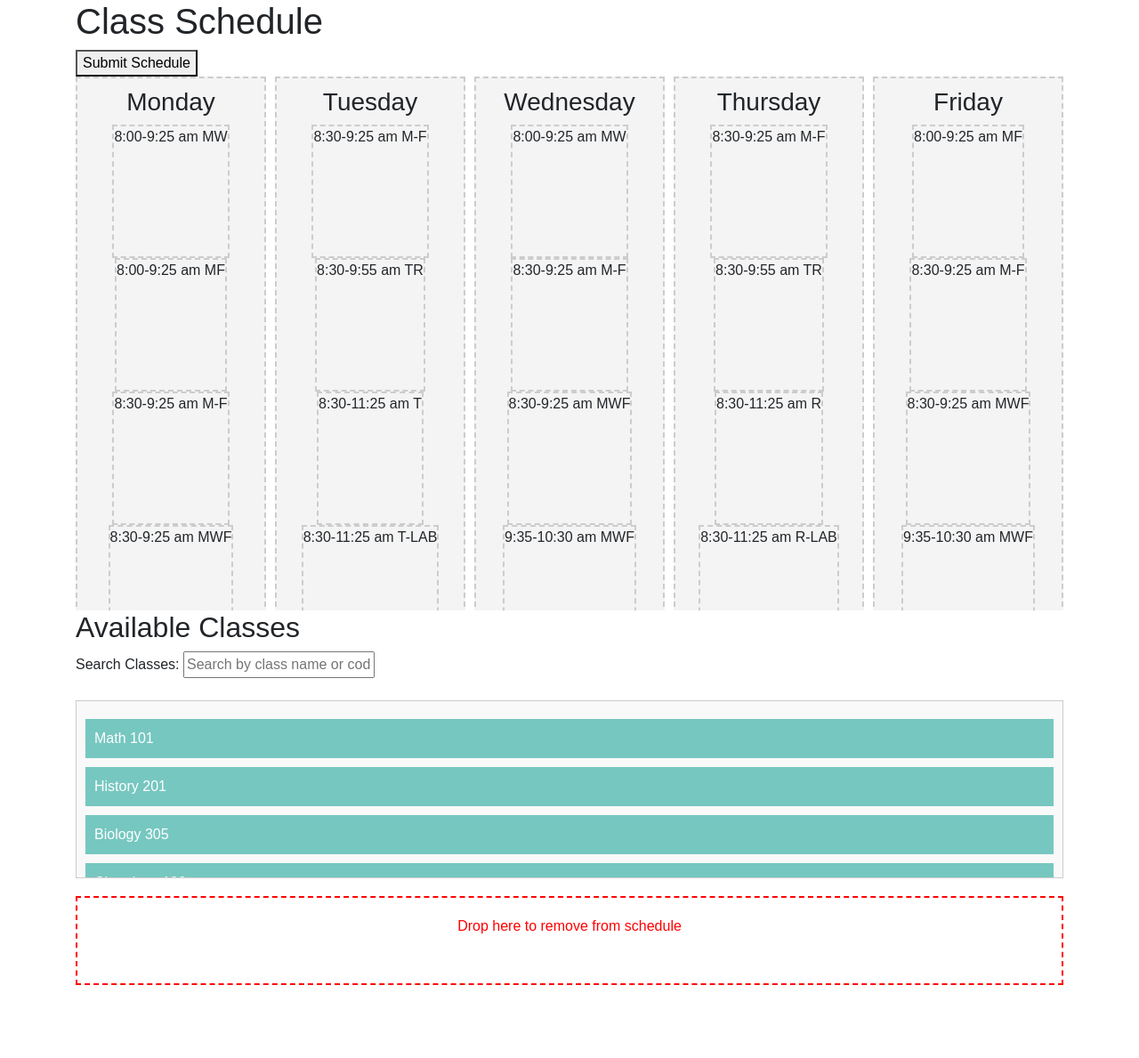
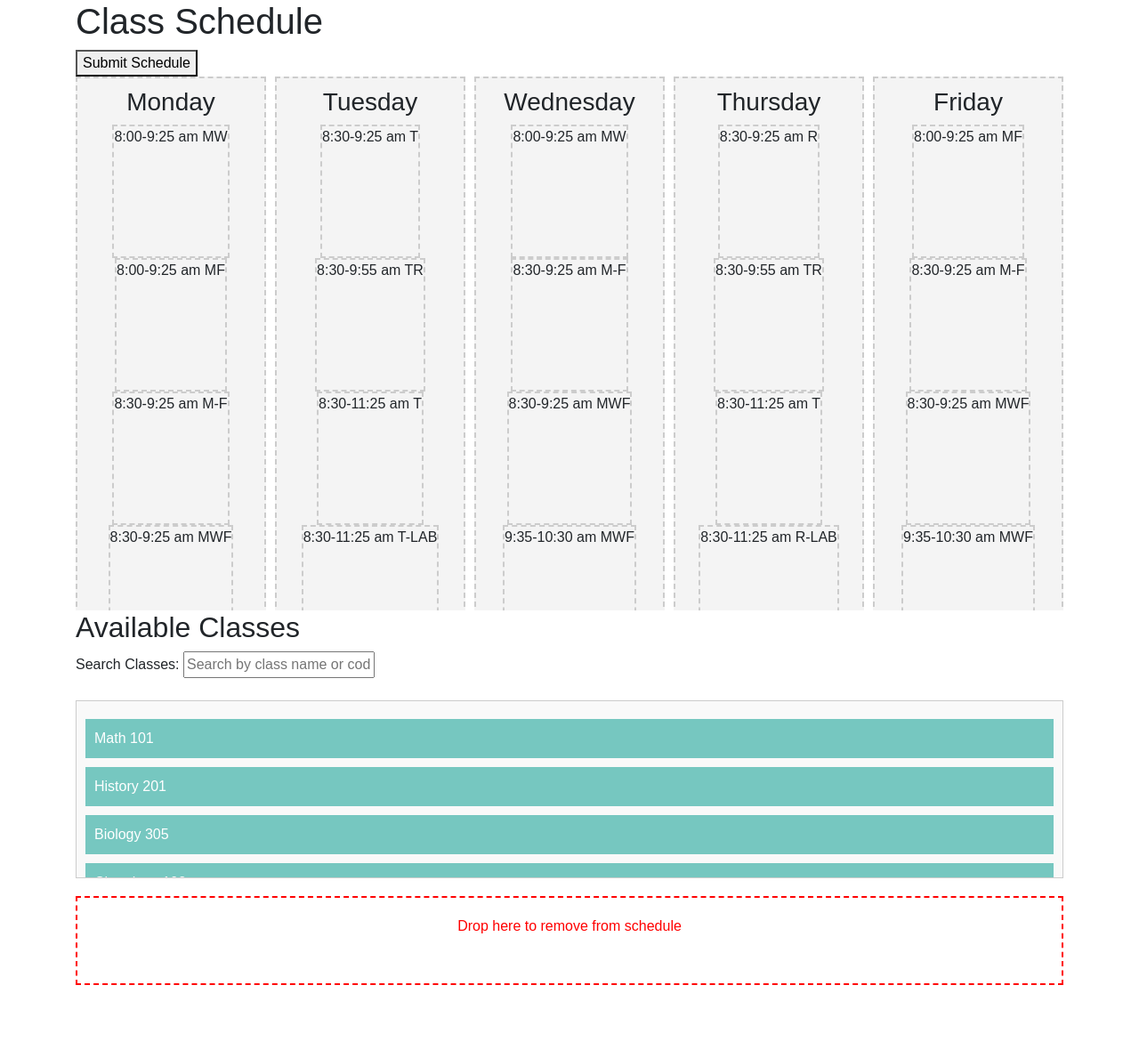
Before and after one commit to MA0610/SchedulingWebsite, a Flask app: page / in a window 1280 px wide. Shown: the part 56-1245 px from the top of the page at 89% size. Run offline with Flask 3, Linux system fonts and the light colour scheme; some libraries are stand-ins or nearby versions.

Commit message:
Update home.html

```diff
--- a/templates/home.html
+++ b/templates/home.html
@@ -72,110 +72,100 @@
             <div class="schedule">
                 <div class="day droppable" data-day="Monday">
                     <h3>Monday</h3>
+                    <div class="time-slot droppable" data-time-slot="0" day-set="MW" data-days="8:00-9:25 am">8:00-9:25 am MW</div>
+                    <div class="time-slot droppable" data-time-slot="1" day-set="MF" data-days="8:00-9:25 am">8:00-9:25 am MF</div>
+                    <div class="time-slot droppable" data-time-slot="2" day-set="M-F" data-days="8:30-9:25 am">8:30-9:25 am M-F</div>
+                    <div class="time-slot droppable" data-time-slot="3" day-set="MWF" data-days="8:30-9:25 am">8:30-9:25 am MWF</div>
+                    <div class="time-slot droppable" data-time-slot="4" day-set="MWF" data-days="9:35-10:30 am">9:35-10:30 am MWF</div>
+                    <div class="time-slot droppable" data-time-slot="5" day-set="MWF" data-days="10:40-11:35 am">10:40-11:35 am MWF</div>
+                    <div class="time-slot droppable" data-time-slot="6" day-set="MWF" data-days="11:45-12:40 pm">11:45-12:40 pm MWF</div>
+                    <div class="time-slot droppable" data-time-slot="7" day-set="M-F" data-days="1:55-2:50 pm">1:55-2:50 pm M-F</div>
+                    <div class="time-slot droppable" data-time-slot="8" day-set="MWF" data-days="1:55-2:50 pm">1:55-2:50 pm MWF</div>
+                    <div class="time-slot droppable" data-time-slot="9" day-set="MWF" data-days="1:55-2:50 pm">1:55-2:50 pm MWF</div>
+                    <div class="time-slot droppable" data-time-slot="10" day-set="MWF" data-days="3:00-3:55 pm">3:00-3:55 pm MWF</div>
+                    <div class="time-slot droppable" data-time-slot="11" day-set="M-LAB" data-days="3:00-5:55 pm">3:00-5:55 pm M-LAB</div>
+                    <div class="time-slot droppable" data-time-slot="12" day-set="MWF" data-days="4:05-5:00 pm">4:05-5:00 pm MWF</div>
+                    <div class="time-slot droppable" data-time-slot="13" day-set="MW" data-days="4:05-5:30 pm">4:05-5:30 pm MW</div>
+                    <div class="time-slot droppable" data-time-slot="14" day-set="MF" data-days="4:05-5:30 pm">4:05-5:30 pm MF</div>
+                    <div class="time-slot droppable" data-time-slot="15" day-set="MW" data-days="5:40-7:05 pm">5:40-7:05 pm MW</div>
+                    <div class="time-slot droppable" data-time-slot="16" day-set="MW" data-days="7:15-8:40 pm">7:15-8:40 pm MW</div>
+                    <div class="time-slot droppable" data-time-slot="17" day-set="M-LAB" data-days="7:15-10:10 pm">7:15-10:10 pm M-LAB</div>
+                    <div class="time-slot droppable" data-time-slot="18" day-set="MW" data-days="8:50-10:15 pm">8:50-10:15 pm MW</div>
+                </div>
 
-                    <div class="time-slot droppable" data-time-slot="0" data-days="8:00-9:25 am MW">8:00-9:25 am MW</div>
-                    <div class="time-slot droppable" data-time-slot="1" data-days="8:00-9:25 am MF">8:00-9:25 am MF</div>
-                    <div class="time-slot droppable" data-time-slot="2" data-days="8:30-9:25 am M-F">8:30-9:25 am M-F</div>
-                    <div class="time-slot droppable" data-time-slot="3" data-days="8:30-9:25 am MWF">8:30-9:25 am MWF</div>
-                    <div class="time-slot droppable" data-time-slot="4" data-days="9:35-10:30 am MWF" >9:35-10:30 am MWF</div>
-                    <div class="time-slot droppable" data-time-slot="5" data-days="10:40-11:35 am MWF" >10:40-11:35 am MWF</div>
-                    <div class="time-slot droppable" data-time-slot="6" data-days="11:45-12:40 pm MWF">11:45-12:40 pm MWF</div>
-                    <div class="time-slot droppable" data-time-slot="7" data-days="1:55-2:50 pm M-F">1:55-2:50 pm M-F</div>
-                    <div class="time-slot droppable" data-time-slot="8" data-days="1:55-2:50 pm MWF">1:55-2:50 pm MWF</div>
-                    <div class="time-slot droppable" data-time-slot="9" data-days="1:55-2:50 pm MWF">1:55-2:50 pm MWF</div>
-                    <div class="time-slot droppable" data-time-slot="10" data-days="3:00-3:55 pm MWF">3:00-3:55 pm MWF</div>
-                    <div class="time-slot droppable" data-time-slot="11" data-days="3:00-5:55 pm M-LAB">3:00-5:55 pm M-LAB</div>
-                    <div class="time-slot droppable" data-time-slot="12" data-days="4:05-5:00 pm MWF">4:05-5:00 pm MWF</div>
-                    <div class="time-slot droppable" data-time-slot="13" data-days="4:05-5:30 pm MW">4:05-5:30 pm MW</div>
-                    <div class="time-slot droppable" data-time-slot="14" data-days="4:05-5:30 pm MF">4:05-5:30 pm MF</div>
-                    <div class="time-slot droppable" data-time-slot="15" data-days="5:40-7:05 pm MW">5:40-7:05 pm MW</div>
-                    <div class="time-slot droppable" data-time-slot="16" data-days="7:15-8:40 pm MW">7:15-8:40 pm MW</div>
-                    <div class="time-slot droppable" data-time-slot="17" data-days="7:15-10:10 pm M-LAB">7:15-10:10 pm M-LAB</div>
-                    <div class="time-slot droppable" data-time-slot="18" data-days="8:50-10:15 pm MW">8:50-10:15 pm MW</div>
-
-                </div>
                 <div class="day droppable" data-day="Tuesday">
                     <h3>Tuesday</h3>
+                    <div class="time-slot droppable" data-time-slot="0" day-set="T" data-days="8:30-9:25 am">8:30-9:25 am T</div>
+                    <div class="time-slot droppable" data-time-slot="1" day-set="TR" data-days="8:30-9:55 am">8:30-9:55 am TR</div>
+                    <div class="time-slot droppable" data-time-slot="2" day-set="T" data-days="8:30-11:25 am">8:30-11:25 am T</div>
+                    <div class="time-slot droppable" data-time-slot="3" day-set="T-LAB" data-days="8:30-11:25 am">8:30-11:25 am T-LAB</div>
+                    <div class="time-slot droppable" data-time-slot="4" day-set="TR" data-days="10:05-11:30 am">10:05-11:30 am TR</div>
+                    <div class="time-slot droppable" data-time-slot="5" day-set="TR" data-days="1:30-2:55 pm">1:30-2:55 pm TR</div>
+                    <div class="time-slot droppable" data-time-slot="6" day-set="T" data-days="1:30-4:25 pm">1:30-4:25 pm T</div>
+                    <div class="time-slot droppable" data-time-slot="7" day-set="T-LAB" data-days="1:30-4:25 pm">1:30-4:25 pm T-LAB</div>
+                    <div class="time-slot droppable" data-time-slot="8" day-set="M-F" data-days="1:55-2:50 pm">1:55-2:50 pm M-F</div>
+                    <div class="time-slot droppable" data-time-slot="9" day-set="TR" data-days="3:05-4:30 pm">3:05-4:30 pm TR</div>
+                    <div class="time-slot droppable" data-time-slot="10" day-set="TR" data-days="5:00-6:25 pm">5:00-6:25 pm TR</div>
+                    <div class="time-slot droppable" data-time-slot="11" day-set="T" data-days="7:15-10:15 pm">7:15-10:15 pm T</div>
+                </div>
 
-                    <div class="time-slot droppable" data-time-slot="0" data-days="8:30-9:25 am M-F">8:30-9:25 am M-F</div>
-                    <div class="time-slot droppable" data-time-slot="1" data-days="8:30-9:55 am TR">8:30-9:55 am TR</div>
-                    <div class="time-slot droppable" data-time-slot="2" data-days="8:30-11:25 am T">8:30-11:25 am T</div>
-                    <div class="time-slot droppable" data-time-slot="3" data-days="8:30-11:25 am T-LAB">8:30-11:25 am T-LAB</div>
-                    <div class="time-slot droppable" data-time-slot="4" data-days="10:05-11:30 am TR">10:05-11:30 am TR</div>
-                    <div class="time-slot droppable" data-time-slot="5" data-days="1:30-2:55 pm TR">1:30-2:55 pm TR</div>
-                    <div class="time-slot droppable" data-time-slot="6" data-days="1:30-4:25 pm T">1:30-4:25 pm T</div>
-                    <div class="time-slot droppable" data-time-slot="7" data-days="1:30-4:25 pm T-LAB">1:30-4:25 pm T-LAB</div>
-                    <div class="time-slot droppable" data-time-slot="8" data-days="1:55-2:50 pm M-F">1:55-2:50 pm M-F</div>
-                    <div class="time-slot droppable" data-time-slot="9" data-days="3:05-4:30 pm TR">3:05-4:30 pm TR</div>
-                    <div class="time-slot droppable" data-time-slot="10" data-days="5:00-6:25 pm TR">5:00-6:25 pm TR</div>
-                    <div class="time-slot droppable" data-time-slot="11" data-days="7:15-10:15 pm T">7:15-10:15 pm T</div>
-
-                </div>
                 <div class="day droppable" data-day="Wednesday">
                     <h3>Wednesday</h3>
+                    <div class="time-slot droppable" data-time-slot="0" day-set="MW" data-days="8:00-9:25 am">8:00-9:25 am MW</div>
+                    <div class="time-slot droppable" data-time-slot="1" day-set="M-F" data-days="8:30-9:25 am">8:30-9:25 am M-F</div>
+                    <div class="time-slot droppable" data-time-slot="2" day-set="MWF" data-days="8:30-9:25 am">8:30-9:25 am MWF</div>
+                    <div class="time-slot droppable" data-time-slot="3" day-set="MWF" data-days="9:35-10:30 am">9:35-10:30 am MWF</div>
+                    <div class="time-slot droppable" data-time-slot="4" day-set="MWF" data-days="10:40-11:35 am">10:40-11:35 am MWF</div>
+                    <div class="time-slot droppable" data-time-slot="5" day-set="MWF" data-days="11:45-12:40 pm">11:45-12:40 pm MWF</div>
+                    <div class="time-slot droppable" data-time-slot="6" day-set="M-F" data-days="1:55-2:50 pm">1:55-2:50 pm M-F</div>
+                    <div class="time-slot droppable" data-time-slot="7" day-set="MWF" data-days="1:55-2:50 pm">1:55-2:50 pm MWF</div>
+                    <div class="time-slot droppable" data-time-slot="8" day-set="MWF" data-days="1:55-2:50 pm">1:55-2:50 pm MWF</div>
+                    <div class="time-slot droppable" data-time-slot="9" day-set="W-LAB" data-days="1:55-2:50 pm">1:55-2:50 pm W-LAB</div>
+                    <div class="time-slot droppable" data-time-slot="10" day-set="MWF" data-days="3:00-3:55 pm">3:00-3:55 pm MWF</div>
+                    <div class="time-slot droppable" data-time-slot="11" day-set="W-LAB" data-days="3:00-5:55 pm">3:00-5:55 pm W-LAB</div>
+                    <div class="time-slot droppable" data-time-slot="12" day-set="MWF" data-days="4:05-5:00 pm">4:05-5:00 pm MWF</div>
+                    <div class="time-slot droppable" data-time-slot="13" day-set="MW" data-days="4:05-5:30 pm">4:05-5:30 pm MW</div>
+                    <div class="time-slot droppable" data-time-slot="15" day-set="MW" data-days="5:40-7:05 pm">5:40-7:05 pm MW</div>
+                    <div class="time-slot droppable" data-time-slot="16" day-set="MW" data-days="7:15-8:40 pm">7:15-8:40 pm MW</div>
+                    <div class="time-slot droppable" data-time-slot="17" day-set="W-LAB" data-days="7:15-10:10 pm">7:15-10:10 pm W-LAB</div>
+                    <div class="time-slot droppable" data-time-slot="18" day-set="MW" data-days="8:50-10:15 pm">8:50-10:15 pm MW</div>
+                </div>
 
-                    <div class="time-slot droppable" data-time-slot="0" data-days="8:00-9:25 am MW">8:00-9:25 am MW</div>
-                    <div class="time-slot droppable" data-time-slot="1" data-days="8:30-9:25 am M-F">8:30-9:25 am M-F</div>
-                    <div class="time-slot droppable" data-time-slot="2" data-days="8:30-9:25 am MWF">8:30-9:25 am MWF</div>
-                    <div class="time-slot droppable" data-time-slot="3" data-days="9:35-10:30 am MWF">9:35-10:30 am MWF</div>
-                    <div class="time-slot droppable" data-time-slot="4" data-days="10:40-11:35 am MWF">10:40-11:35 am MWF</div>
-                    <div class="time-slot droppable" data-time-slot="5" data-days="11:45-12:40 pm MWF">11:45-12:40 pm MWF</div>
-                    <div class="time-slot droppable" data-time-slot="6" data-days="1:55-2:50 pm M-F">1:55-2:50 pm M-F</div>
-                    <div class="time-slot droppable" data-time-slot="7" data-days="1:55-2:50 pm MWF">1:55-2:50 pm MWF</div>
-                    <div class="time-slot droppable" data-time-slot="8" data-days="1:55-2:50 pm MWF">1:55-2:50 pm MWF</div>
-                    <div class="time-slot droppable" data-time-slot="9" data-days="1:55-4:50 pm W-LAB">1:55-4:50 pm W-LAB</div>
-                    <div class="time-slot droppable" data-time-slot="10" data-days="3:00-3:55 pm MWF">3:00-3:55 pm MWF</div>
-                    <div class="time-slot droppable" data-time-slot="11" data-days="3:00-5:55 pm W-LAB">3:00-5:55 pm W-LAB</div>
-                    <div class="time-slot droppable" data-time-slot="12" data-days="4:05-5:00 pm MWF">4:05-5:00 pm MWF</div>
-                    <div class="time-slot droppable" data-time-slot="13" data-days="4:05-5:30 pm MW">4:05-5:30 pm MW</div>
-                    <div class="time-slot droppable" data-time-slot="14" data-days="5:40-7:05 pm MW">5:40-7:05 pm MW</div>
-                    <div class="time-slot droppable" data-time-slot="15" data-days="7:15-8:40 pm MW">7:15-8:40 pm MW</div>
-                    <div class="time-slot droppable" data-time-slot="16" data-days="7:15-10:10 pm W-LAB">7:15-10:10 pm W-LAB</div>
-                    <div class="time-slot droppable" data-time-slot="17" data-days="7:15-10:15 pm W">7:15-10:15 pm W</div>
-                    <div class="time-slot droppable" data-time-slot="18" data-days="8:50-10:15 pm MW">8:50-10:15 pm MW</div>
-
-
-
-                </div>
                 <div class="day droppable" data-day="Thursday">
                     <h3>Thursday</h3>
+                    <div class="time-slot droppable" data-time-slot="0" day-set="R" data-days="8:30-9:25 am">8:30-9:25 am R</div>
+                    <div class="time-slot droppable" data-time-slot="1" day-set="TR" data-days="8:30-9:55 am">8:30-9:55 am TR</div>
+                    <div class="time-slot droppable" data-time-slot="2" day-set="T" data-days="8:30-11:25 am">8:30-11:25 am T</div>
+                    <div class="time-slot droppable" data-time-slot="3" day-set="R-LAB" data-days="8:30-11:25 am">8:30-11:25 am R-LAB</div>
+                    <div class="time-slot droppable" data-time-slot="4" day-set="TR" data-days="10:05-11:30 am">10:05-11:30 am TR</div>
+                    <div class="time-slot droppable" data-time-slot="5" day-set="TR" data-days="1:30-2:55 pm">1:30-2:55 pm TR</div>
+                    <div class="time-slot droppable" data-time-slot="6" day-set="R" data-days="1:30-4:25 pm">1:30-4:25 pm R</div>
+                    <div class="time-slot droppable" data-time-slot="7" day-set="R-LAB" data-days="1:30-4:25 pm">1:30-4:25 pm R-LAB</div>
+                    <div class="time-slot droppable" data-time-slot="8" day-set="M-F" data-days="1:55-2:50 pm">1:55-2:50 pm M-F</div>
+                    <div class="time-slot droppable" data-time-slot="9" day-set="TR" data-days="3:05-4:30 pm">3:05-4:30 pm TR</div>
+                    <div class="time-slot droppable" data-time-slot="10" day-set="TR" data-days="5:00-6:25 pm">5:00-6:25 pm TR</div>
+                    <div class="time-slot droppable" data-time-slot="11" day-set="R" data-days="7:15-10:15 pm">7:15-10:15 pm R</div>
+                </div>
 
-                    <div class="time-slot droppable" data-time-slot="0" data-days="8:30-9:25 am M-F">8:30-9:25 am M-F</div>
-                    <div class="time-slot droppable" data-time-slot="1" data-days="8:30-9:55 am TR">8:30-9:55 am TR</div>
-                    <div class="time-slot droppable" data-time-slot="2" data-days="8:30-11:25 am R">8:30-11:25 am R</div>
-                    <div class="time-slot droppable" data-time-slot="3" data-days="8:30-11:25 am R-LAB">8:30-11:25 am R-LAB</div>
-                    <div class="time-slot droppable" data-time-slot="4" data-days="10:05-11:30 am TR">10:05-11:30 am TR</div>
-                    <div class="time-slot droppable" data-time-slot="5" data-days="1:30-2:55 pm TR">1:30-2:55 pm TR</div>
-                    <div class="time-slot droppable" data-time-slot="6" data-days="1:30-4:25 pm R">1:30-4:25 pm R</div>
-                    <div class="time-slot droppable" data-time-slot="7" data-days="1:30-4:25 pm R-LAB">1:30-4:25 pm R-LAB</div>
-                    <div class="time-slot droppable" data-time-slot="8" data-days="1:55-2:50 pm M-F">1:55-2:50 pm M-F</div>
-                    <div class="time-slot droppable" data-time-slot="9" data-days="3:05-4:30 pm TR">3:05-4:30 pm TR</div>
-                    <div class="time-slot droppable" data-time-slot="10" data-days="5:00-6:25 pm TR">5:00-6:25 pm TR</div>
-                    <div class="time-slot droppable" data-time-slot="11" data-days="7:15-10:10 pm R-LAB">7:15-10:10 pm R-LAB</div>
-                    <div class="time-slot droppable" data-time-slot="12" data-days="7:15-10:15 pm R">7:15-10:15 pm R</div>
-
-
-                </div>
                 <div class="day droppable" data-day="Friday">
                     <h3>Friday</h3>
+                    <div class="time-slot droppable" data-time-slot="0" day-set="MF" data-days="8:00-9:25 am">8:00-9:25 am MF</div>
+                    <div class="time-slot droppable" data-time-slot="1" day-set="M-F" data-days="8:30-9:25 am">8:30-9:25 am M-F</div>
+                    <div class="time-slot droppable" data-time-slot="2" day-set="MWF" data-days="8:30-9:25 am">8:30-9:25 am MWF</div>
+                    <div class="time-slot droppable" data-time-slot="3" day-set="MWF" data-days="9:35-10:30 am">9:35-10:30 am MWF</div>
+                    <div class="time-slot droppable" data-time-slot="4" day-set="MWF" data-days="10:40-11:35 am">10:40-11:35 am MWF</div>
+                    <div class="time-slot droppable" data-time-slot="5" day-set="MWF" data-days="11:45-12:40 pm">11:45-12:40 pm MWF</div>
+                    <div class="time-slot droppable" data-time-slot="6" day-set="M-F" data-days="1:55-2:50 pm">1:55-2:50 pm M-F</div>
+                    <div class="time-slot droppable" data-time-slot="7" day-set="MWF" data-days="1:55-2:50 pm">1:55-2:50 pm MWF</div>
+                    <div class="time-slot droppable" data-time-slot="8" day-set="MWF" data-days="1:55-2:50 pm">1:55-2:50 pm MWF</div>
+                    <div class="time-slot droppable" data-time-slot="9" day-set="F-LAB" data-days="1:55-2:50 pm">1:55-2:50 pm F-LAB</div>
+                    <div class="time-slot droppable" data-time-slot="10" day-set="MWF" data-days="3:00-3:55 pm">3:00-3:55 pm MWF</div>
+                    <div class="time-slot droppable" data-time-slot="11" day-set="F-LAB" data-days="3:00-5:55 pm">3:00-5:55 pm F-LAB</div>
+                    <div class="time-slot droppable" data-time-slot="12" day-set="MWF" data-days="4:05-5:00 pm">4:05-5:00 pm MWF</div>
+                    <div class="time-slot droppable" data-time-slot="14" day-set="MF" data-days="4:05-5:30 pm">4:05-5:30 pm MF</div>
+                    <div class="time-slot droppable" data-time-slot="17" day-set="F-LAB" data-days="7:15-10:10 pm">7:15-10:10 pm F-LAB</div>
+                </div>
 
-                    <div class="time-slot droppable" data-time-slot="0" data-days="8:00-9:25 am MF">8:00-9:25 am MF</div>
-                    <div class="time-slot droppable" data-time-slot="1" data-days="8:30-9:25 am M-F">8:30-9:25 am M-F</div>
-                    <div class="time-slot droppable" data-time-slot="2" data-days="8:30-9:25 am MWF">8:30-9:25 am MWF</div>
-                    <div class="time-slot droppable" data-time-slot="3" data-days="9:35-10:30 am MWF">9:35-10:30 am MWF</div>
-                    <div class="time-slot droppable" data-time-slot="4" data-days="10:40-11:35 am MWF">10:40-11:35 am MWF</div>
-                    <div class="time-slot droppable" data-time-slot="5" data-days="11:45-12:40 pm MWF">11:45-12:40 pm MWF</div>
-                    <div class="time-slot droppable" data-time-slot="6" data-days="1:55-2:50 pm M-F">1:55-2:50 pm M-F</div>
-                    <div class="time-slot droppable" data-time-slot="7" data-days="1:55-2:50 pm MWF">1:55-2:50 pm MWF</div>
-                    <div class="time-slot droppable" data-time-slot="8" data-days="1:55-2:50 pm MWF">1:55-2:50 pm MWF</div>
-                    <div class="time-slot droppable" data-time-slot="9" data-days="3:00-3:55 pm MWF">3:00-3:55 pm MWF</div>
-                    <div class="time-slot droppable" data-time-slot="10" data-days="3:00-5:55 pm F-LAB">3:00-5:55 pm F-LAB</div>
-                    <div class="time-slot droppable" data-time-slot="11" data-days="4:05-5:00 pm MWF">4:05-5:00 pm MWF</div>
-                    <div class="time-slot droppable" data-time-slot="12" data-days="4:05-5:30 pm MF">4:05-5:30 pm MF</div>
-                    <div class="time-slot droppable" data-time-slot="13" data-days="7:15-10:10 pm F-LAB">7:15-10:10 pm F-LAB</div>
-
-
-                </div>
             </div>
 
 
@@ -209,6 +199,18 @@
 
         const draggables = document.querySelectorAll('.class');
         const droppableTimeSlots = document.querySelectorAll('.time-slot');
+
+
+
+   // Define a mapping of day sets to their corresponding days
+   const daySetMapping = {
+            'MF': ['Monday', 'Friday'],
+            'MW': ['Monday', 'Wednesday'],
+            'MWF': ['Monday', 'Wednesday', 'Friday'],
+            'M-F': ['Monday', 'Tuesday', 'Wednesday', 'Thursday', 'Friday'],
+            'TR': ['Tuesday', 'Thursday']
+        };
+
 
         // Dragging functionality
         draggables.forEach(draggable => {
@@ -278,31 +280,43 @@ trashBin.addEventListener('drop', () => {
 
 
        // Submit schedule functionality
-submitButton.addEventListener('click', () => {
+    submitButton.addEventListener('click', () => {
     const newScheduleData = Array.from({ length: 5 }, () => Array(20).fill(null)); // 5 days, 20 time slots
     const days = document.querySelectorAll('.day');
+//
+const daySets = []; // Array to hold day sets
+
+
+//
+
 
     days.forEach(day => {
         const dayIndex = ["Monday", "Tuesday", "Wednesday", "Thursday", "Friday"].indexOf(day.getAttribute('data-day'));
         const timeSlots = day.querySelectorAll('.time-slot');
+        const time = day.getAttribute('data-day');
 
         timeSlots.forEach((slot, index) => {
             const classElement = slot.querySelector('.class');
+
             if (classElement) {
                 if (!newScheduleData[dayIndex][index]) {
                     newScheduleData[dayIndex][index] = [];
                 }
                 newScheduleData[dayIndex][index].push(classElement.getAttribute('data-class'));
-            }
-        });
-    });
+
+               // Collect the day-set value
+               const daySetValue = slot.getAttribute('day-set');
+                // if (daySets.indexOf(daySetValue) === -1) {
+                //     daySets.push(daySetValue); // Only add if it's not already included
+                // }
 
     fetch('/schedule', {
         method: 'POST',
         headers: {
             'Content-Type': 'application/json'
         },
-        body: JSON.stringify({ schedule: newScheduleData })
+        body: JSON.stringify({ schedule: newScheduleData, set: daySetValue, time: time })
+
     })
     .then(response => response.json())
     .then(data => {
@@ -315,6 +329,32 @@ submitButton.addEventListener('click', () => {
     .catch((error) => {
         console.error('Error:', error);
     });
+            }
+
+
+        });
+
+    });
+
+    // fetch('/schedule', {
+    //     method: 'POST',
+    //     headers: {
+    //         'Content-Type': 'application/json'
+    //     },
+    //     body: JSON.stringify({ schedule: newScheduleData, daySets })
+
+    // })
+    // .then(response => response.json())
+    // .then(data => {
+    //     if (data.success) {
+    //         alert('Schedule submitted successfully!');
+    //     } else {
+    //         alert('Error submitting schedule: ' + data.message);
+    //     }
+    // })
+    // .catch((error) => {
+    //     console.error('Error:', error);
+    // });
 });
 
     </script>
```
